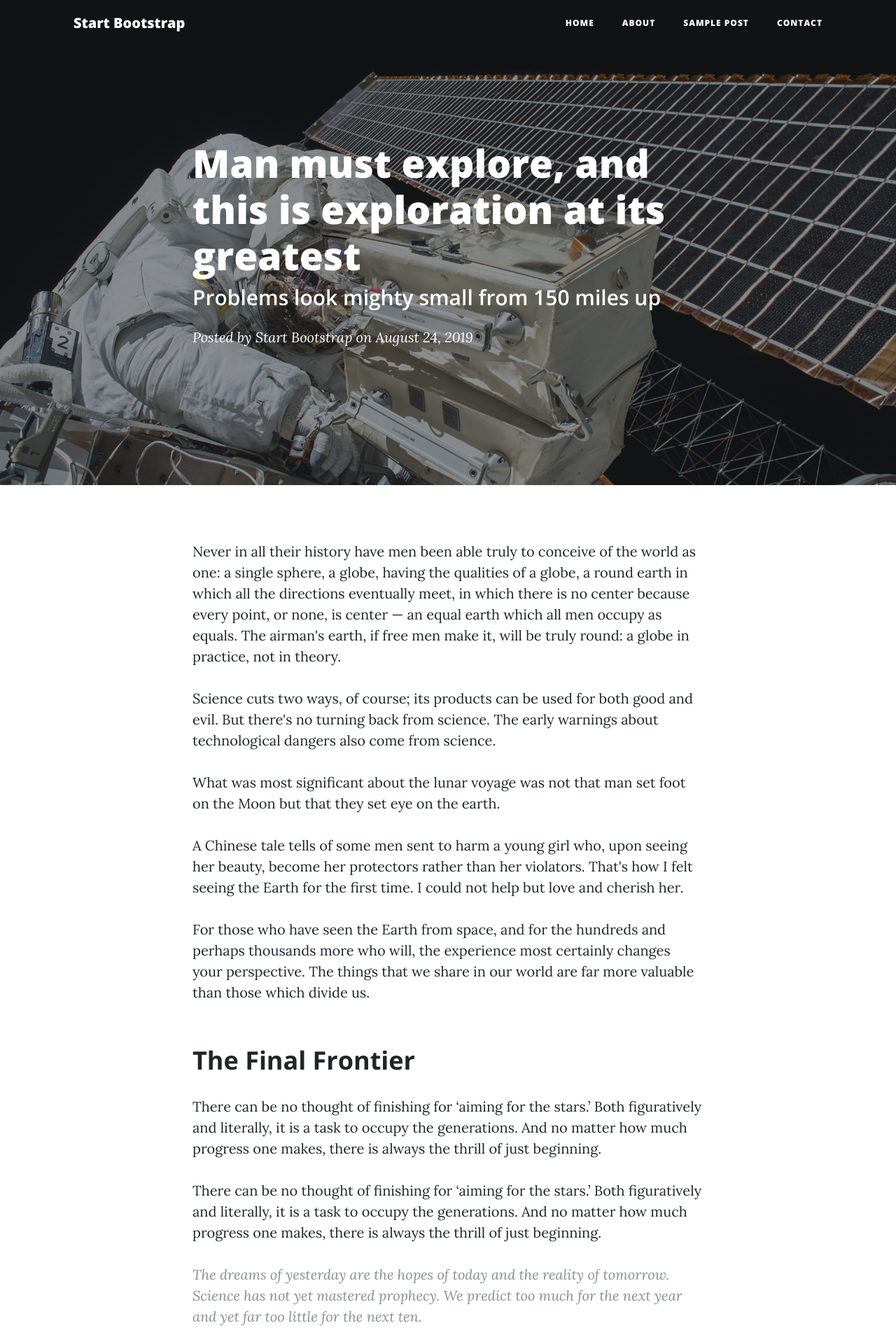
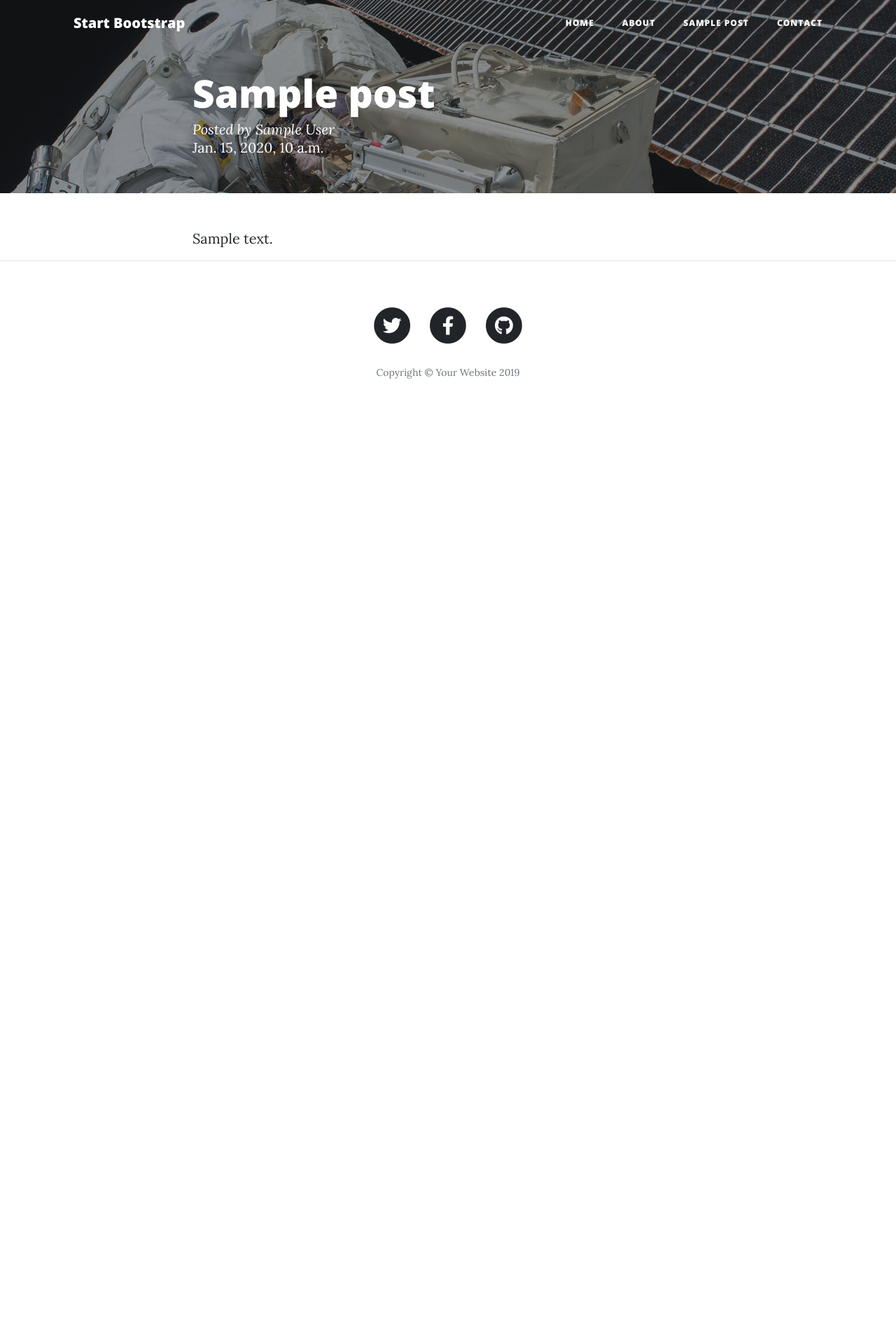
Before and after one commit to kuso/django-bootstrap-clean-blog, a Django app: template clean_blog/templates/post.html in a window 1280 px wide. Shown: the top 1920 px of the page at 70% size. After the commit the page ends 541 px from the top, so only its background shows below. Run offline with Django 3.2, Linux system fonts and the light colour scheme; tables that the repository leaves empty hold one stand-in row (values such as "Sample post"); the template is opened without the code that fills it: values that come from a table or form of the project are taken from there, most other values are stand-ins (such as "Sample title", 1, 10 or a date in 2020); some libraries are stand-ins or nearby versions.

Commit message:
markdown to html render fenced code block syntax highlight

```diff
--- a/clean_blog/admin.py
+++ b/clean_blog/admin.py
@@ -2,5 +2,4 @@ from django.contrib import admin
 from . import models
 # Register your models here.
 
-admin.site.register(models.ExampleModel)
 admin.site.register(models.Post)
--- a/clean_blog/models.py
+++ b/clean_blog/models.py
@@ -4,10 +4,6 @@ from django.db import models
 from mdeditor.fields import MDTextField
 from taggit.managers import TaggableManager
 
-
-class ExampleModel(models.Model):
-    name = models.CharField(max_length=10)
-    content = MDTextField()
 
 class Post(models.Model):
     title = models.CharField(max_length=200)
@@ -17,3 +13,6 @@ class Post(models.Model):
     created_at = models.DateTimeField(auto_now_add=True, blank=True)
     is_public = models.BooleanField(default=False)
     tags = TaggableManager()
+
+    def __str__(self):
+        return '%s, %s - %s' % (self.title, self.author, str(self.created_at).split('.')[0])
--- /dev/null
+++ b/clean_blog/static/clean_blog/css/custom.css
@@ -0,0 +1,11 @@
+
+header.masthead .post-heading {
+    padding-top:100px;
+    padding-bottom:50px;
+}
+
+.my_table {
+    width:800px;
+    font-size:13px;
+    margin:20px;
+}
--- a/clean_blog/templates/base.html
+++ b/clean_blog/templates/base.html
@@ -22,6 +22,11 @@
 
   <!-- Custom styles for this template -->
   <link href="{% static 'clean_blog/css/clean-blog.min.css' %}" rel="stylesheet">
+  <link href="{% static 'clean_blog/css/pygments.css' %}" rel="stylesheet">
+  <link href="{% static 'clean_blog/css/custom.css' %}" rel="stylesheet">
+
+  {% block head %}
+  {% endblock %}
 
 </head>
 
@@ -106,6 +111,9 @@
   <!-- Custom scripts for this template -->
   <script src="{% static 'clean_blog/js/clean-blog.min.js' %}"></script>
 
+  {% block my_script %}
+  {% endblock %}
+
 </body>
 
 </html>
--- a/clean_blog/templates/post.html
+++ b/clean_blog/templates/post.html
@@ -11,11 +11,9 @@
       <div class="row">
         <div class="col-lg-8 col-md-10 mx-auto">
           <div class="post-heading">
-            <h1>Man must explore, and this is exploration at its greatest</h1>
-            <h2 class="subheading">Problems look mighty small from 150 miles up</h2>
-            <span class="meta">Posted by
-              <a href="#">Start Bootstrap</a>
-              on August 24, 2019</span>
+            <h1>{{ post.title }}</h1>
+            <span class="meta">Posted by <a href="#">{{ post.author }}</a></span>
+            <span>{{ post.created_at }}</span>
           </div>
         </div>
       </div>
@@ -27,50 +25,21 @@
 
 {% block content %}
 
-  <!-- Post Content -->
+<div id="md_data" class="">
+</div>
+
   <article>
     <div class="container">
       <div class="row">
-        <div class="col-lg-8 col-md-10 mx-auto">
-          <p>Never in all their history have men been able truly to conceive of the world as one: a single sphere, a globe, having the qualities of a globe, a round earth in which all the directions eventually meet, in which there is no center because every point, or none, is center — an equal earth which all men occupy as equals. The airman's earth, if free men make it, will be truly round: a globe in practice, not in theory.</p>
-
-          <p>Science cuts two ways, of course; its products can be used for both good and evil. But there's no turning back from science. The early warnings about technological dangers also come from science.</p>
-
-          <p>What was most significant about the lunar voyage was not that man set foot on the Moon but that they set eye on the earth.</p>
-
-          <p>A Chinese tale tells of some men sent to harm a young girl who, upon seeing her beauty, become her protectors rather than her violators. That's how I felt seeing the Earth for the first time. I could not help but love and cherish her.</p>
-
-          <p>For those who have seen the Earth from space, and for the hundreds and perhaps thousands more who will, the experience most certainly changes your perspective. The things that we share in our world are far more valuable than those which divide us.</p>
-
-          <h2 class="section-heading">The Final Frontier</h2>
-
-          <p>There can be no thought of finishing for ‘aiming for the stars.’ Both figuratively and literally, it is a task to occupy the generations. And no matter how much progress one makes, there is always the thrill of just beginning.</p>
-
-          <p>There can be no thought of finishing for ‘aiming for the stars.’ Both figuratively and literally, it is a task to occupy the generations. And no matter how much progress one makes, there is always the thrill of just beginning.</p>
-
-          <blockquote class="blockquote">The dreams of yesterday are the hopes of today and the reality of tomorrow. Science has not yet mastered prophecy. We predict too much for the next year and yet far too little for the next ten.</blockquote>
-
-          <p>Spaceflights cannot be stopped. This is not the work of any one man or even a group of men. It is a historical process which mankind is carrying out in accordance with the natural laws of human development.</p>
-
-          <h2 class="section-heading">Reaching for the Stars</h2>
-
-          <p>As we got further and further away, it [the Earth] diminished in size. Finally it shrank to the size of a marble, the most beautiful you can imagine. That beautiful, warm, living object looked so fragile, so delicate, that if you touched it with a finger it would crumble and fall apart. Seeing this has to change a man.</p>
-
-          <a href="#">
-            <img class="img-fluid" src="{% static 'clean_blog/img/post-sample-image.jpg' %}" alt="">
-          </a>
-          <span class="caption text-muted">To go places and do things that have never been done before – that’s what living is all about.</span>
-
-          <p>Space, the final frontier. These are the voyages of the Starship Enterprise. Its five-year mission: to explore strange new worlds, to seek out new life and new civilizations, to boldly go where no man has gone before.</p>
-
-          <p>As I stand out here in the wonders of the unknown at Hadley, I sort of realize there’s a fundamental truth to our nature, Man must explore, and this is exploration at its greatest.</p>
-
-          <p>Placeholder text by
-            <a href="http://spaceipsum.com/">Space Ipsum</a>. Photographs by
-            <a href="https://www.flickr.com/photos/nasacommons/">NASA on The Commons</a>.</p>
+        <div id="content_html" class="col-lg-8 col-md-10 mx-auto">
+            {{ content | safe }}
         </div>
       </div>
     </div>
   </article>
 
 {% endblock %}
+
+{% block my_script %}
+
+{% endblock %}
--- a/clean_blog/urls.py
+++ b/clean_blog/urls.py
@@ -9,7 +9,7 @@ urlpatterns = [
 
 path('', views.index, name='index'),
 path('index.html', views.index, name='index'),
-path('post.html', views.post),
+path('post/<int:post_id>', views.post),
 path('about.html', views.about),
 path('contact.html', views.contact),
 
```
Also changed, not shown: clean_blog/static/clean_blog/css/pygments.css (added, +75 -0 lines), clean_blog/views.py (+11 -1 lines), clean_blog/migrations/0005_delete_examplemodel.py (added).
